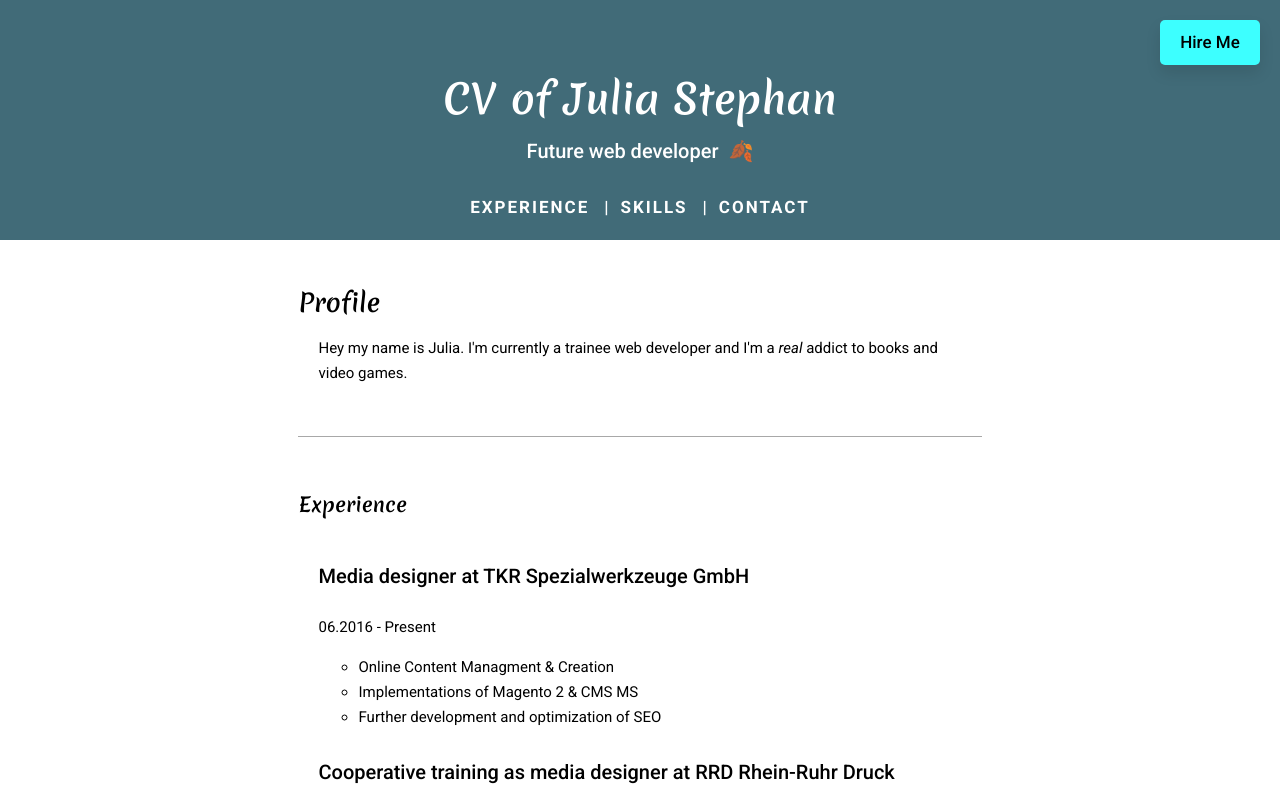
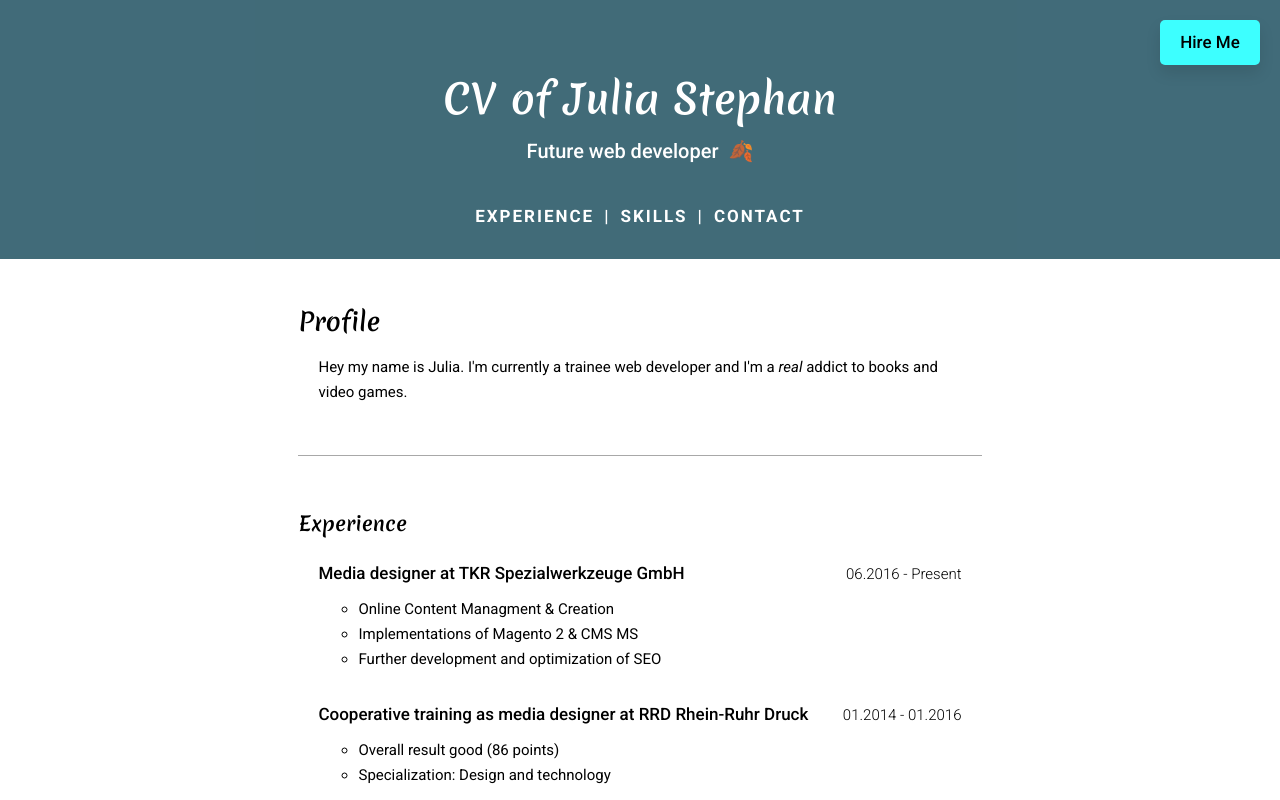
Before and after one commit to jstephan087/html-start, a plain HTML site: page index.html in a window 1280 px wide. Shown: the top 800 px of the page. Drawn offline with nearby package versions, Linux system fonts and the light colour scheme.

Commit message:
added flexbox and sorted css

```diff
--- a/style.css
+++ b/style.css
@@ -1,3 +1,5 @@
+/* generell css */
+
 * {
   box-sizing: border-box;
 }
@@ -12,24 +14,21 @@
   color: black;
 }
 
+.hire-me::selection {
+  background-color: rgb(0, 113, 128);
+  background-color: rgba(0, 107, 121, 0.555);
+  color: white;
+}
+
+.hire-me:hover::selection {
+  color: white;
+}
+
 html {
   margin: 0 auto;
   font-family: "Roboto", sans-serif;
   font-size: 16px;
   line-height: 1.25rem;
-}
-
-main {
-  margin: 0 auto;
-  max-width: 75ch;
-  padding: 1.5rem 1rem;
-}
-
-body > header {
-  text-align: center;
-  background-color: rgb(0, 57, 75);
-  background-color: rgba(0, 57, 75, 0.747);
-  color: white;
 }
 
 h1,
@@ -59,35 +58,14 @@ a:active {
   color: rgb(15, 167, 129);
 }
 
-nav a {
-  color: rgb(255, 255, 255);
-  margin-top: 0.5rem;
-  text-transform: uppercase;
-  letter-spacing: 0.1rem;
-  font-size: 0.85rem;
-}
-
-nav a:hover {
-  color: rgb(253, 249, 20);
-}
-
-nav a:active {
-  color: rgb(255, 194, 102);
+p,
+ul {
+  font-size: 0.75rem;
 }
 
 ul {
+  margin: 0;
   list-style: circle;
-}
-
-nav a + a::before {
-  content: "|";
-  margin-left: 0.5rem;
-  margin-right: 0.5rem;
-}
-
-nav a + a:hover::before,
-nav a + a:active::before {
-  color: white;
 }
 
 article {
@@ -98,36 +76,18 @@ article + article {
   margin-top: 1rem;
 }
 
-p,
-ul {
-  font-size: 0.75rem;
-}
-
 section + section {
   margin-top: 1.5rem;
 }
 
-ul {
-  margin: 0;
-}
-
-.hire-me {
-  position: absolute;
-  right: 0;
-  top: 0;
-  width: 5rem;
-  background-color: rgb(61, 255, 255);
-  color: black;
-  font-size: 0.85rem;
-  font-weight: 500;
-  padding: 0.5rem;
-  margin: 1rem;
-  border-radius: 0.25rem;
-  box-shadow: 0 0.4rem 0.75rem rgba(0, 0, 0, 0.1);
-}
+/* site header */
 
 .main-header {
-  padding: 3rem 0 1rem;
+  padding: 3rem 0 1.5rem;
+  text-align: center;
+  background-color: rgb(0, 57, 75);
+  background-color: rgba(0, 57, 75, 0.747);
+  color: white;
 }
 
 .header-group {
@@ -150,6 +110,51 @@ ul {
   content: "🍂";
 }
 
+.navigation {
+  display: flex;
+  flex-direction: column;
+  align-items: center;
+}
+
+.navigation a {
+  color: rgb(255, 255, 255);
+  margin-top: 0.5rem;
+  text-transform: uppercase;
+  letter-spacing: 0.1rem;
+  font-size: 0.85rem;
+}
+
+.navigation a:hover {
+  color: rgb(253, 249, 20);
+}
+
+.navigation a:active {
+  color: rgb(255, 194, 102);
+}
+
+.hire-me {
+  position: absolute;
+  right: 0;
+  top: 0;
+  width: 5rem;
+  background-color: rgb(61, 255, 255);
+  color: black;
+  font-size: 0.85rem;
+  font-weight: 500;
+  padding: 0.5rem;
+  margin: 1rem;
+  border-radius: 0.25rem;
+  box-shadow: 0 0.4rem 0.75rem rgba(0, 0, 0, 0.1);
+}
+
+/* Content */
+
+main {
+  margin: 0 auto;
+  max-width: 75ch;
+  padding: 1.5rem 1rem;
+}
+
 .title {
   position: relative;
   left: -1rem;
@@ -158,18 +163,29 @@ ul {
   font-size: 1rem;
 }
 
+.exp-header {
+  display: flex;
+  flex-direction: column;
+}
+
+.exp-title,
 .subtitle {
-  margin: 0 0 0.15rem;
-  display: inline-block;
   font-size: 0.85rem;
 }
 
-.sub-subtitle {
-  margin: 0 0 0.15rem;
-  display: inline-block;
-  font-size: 0.65rem;
+.exp-subtitle {
+  font-size: 0.75rem;
   font-weight: 300;
   font-family: "Roboto", sans-serif;
+}
+
+.exp-title {
+  margin: 0 0 0.15rem;
+}
+
+.exp-subtitle,
+.subtitle {
+  margin: 0 0 0.5rem;
 }
 
 #profile {
@@ -188,6 +204,8 @@ ul {
   border-top: 0.05rem solid rgb(46, 46, 46);
   border-top: 0.05rem solid rgba(77, 77, 77, 0.486);
 }
+
+/* Medie query */
 
 @media print {
   nav,
@@ -218,6 +236,28 @@ ul {
   .title {
     padding: 1.5rem 0 1rem;
   }
+
+  .navigation {
+    flex-direction: row;
+    justify-content: center;
+  }
+
+  .navigation a + a::before {
+    content: "|";
+    margin-left: 0.5rem;
+    margin-right: 0.5rem;
+  }
+
+  .navigation a + a:hover::before,
+  .navigation a + a:active::before {
+    color: white;
+  }
+
+  .exp-header {
+    flex-direction: row;
+    justify-content: space-between;
+    align-items: baseline;
+  }
 }
 
 @media screen and (min-width: 992px) {
```
